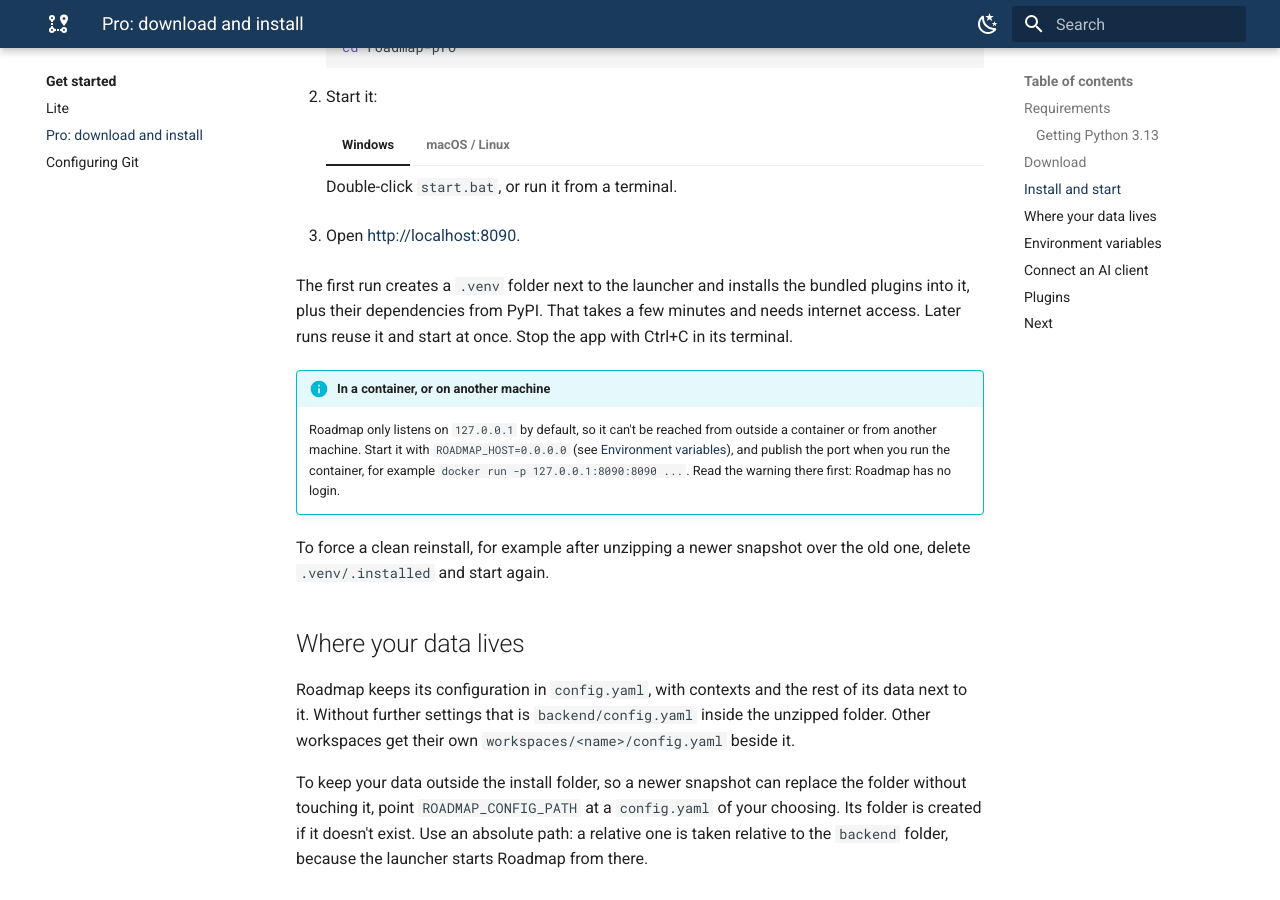
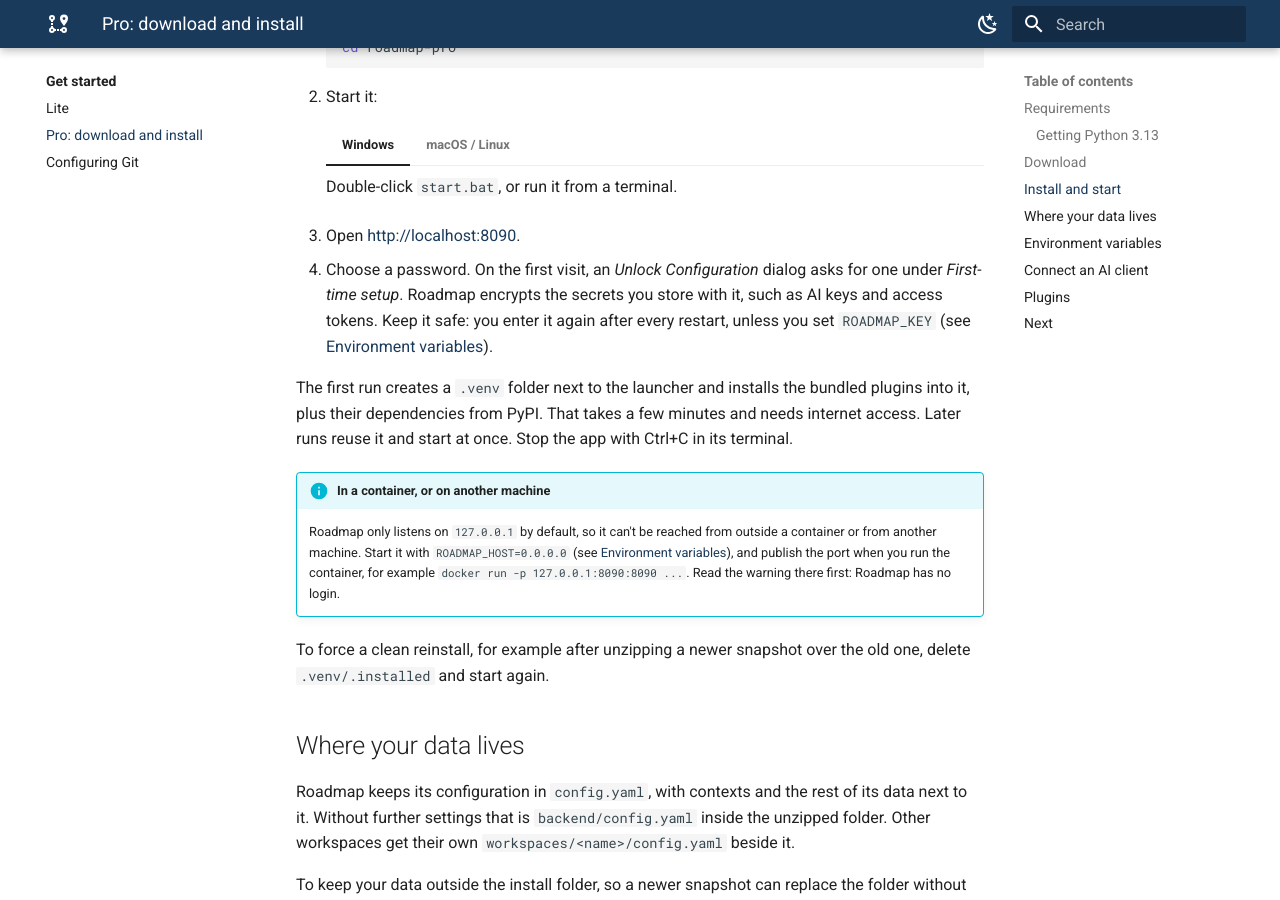
Before and after one commit to roadmap-mcp/roadmap-mcp.github.io, an MkDocs documentation site: the page built from docs/get-started/pro.md, in a window 1280 px wide and 900 px high, scrolled down 1437 px. Built offline with MkDocs 1.6.1 and Material for MkDocs 9.7.7, drawn with Linux system fonts in a browser that asks for light colours.

Commit message:
Pro install: the first-run password

````diff
--- a/docs/get-started/pro.md
+++ b/docs/get-started/pro.md
@@ -106,6 +106,11 @@ speech to text.
         ```
 
 3. Open <http://localhost:8090>.
+4. Choose a password. On the first visit, an *Unlock Configuration* dialog asks for
+   one under *First-time setup*. Roadmap encrypts the secrets you store with it,
+   such as AI keys and access tokens. Keep it safe: you enter it again after every
+   restart, unless you set `ROADMAP_KEY` (see
+   [Environment variables](#environment-variables)).
 
 The first run creates a `.venv` folder next to the launcher and installs the bundled
 plugins into it, plus their dependencies from PyPI. That takes a few minutes and
````
